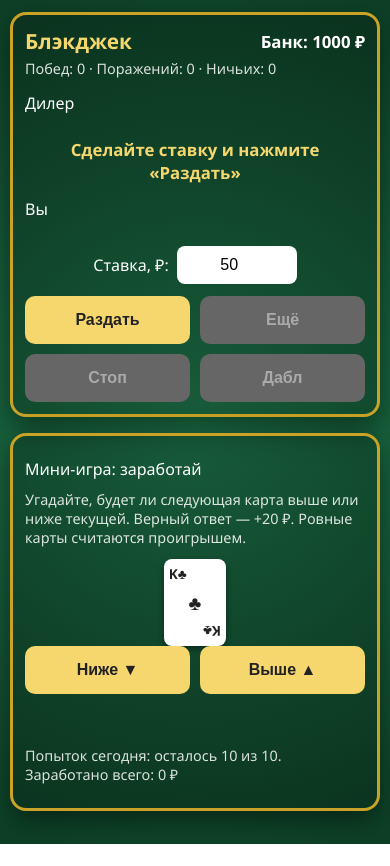
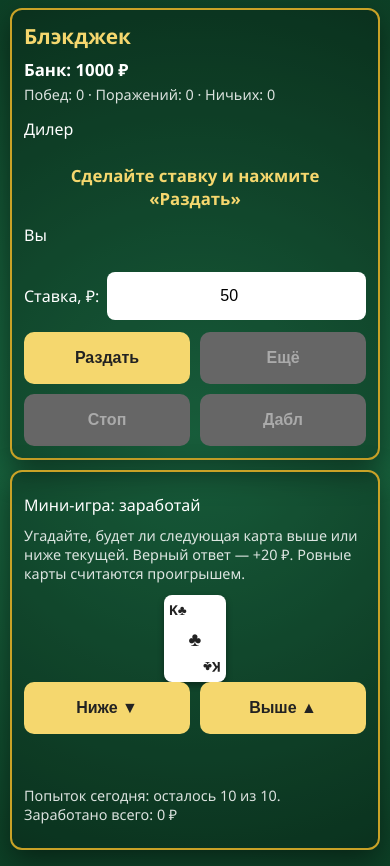
Before and after one commit to ScantFive/BlackJack, a plain HTML site: page index.html in a window 390 px wide. Before the commit the page ends 844 px from the top, so only its background shows below. Drawn offline with Linux system fonts and the light colour scheme.

Commit message:
feat: improve mobile layout and touch controls

```diff
--- a/style.css
+++ b/style.css
@@ -21,6 +21,7 @@ body {
            max(10px, env(safe-area-inset-right))
            max(16px, env(safe-area-inset-bottom))
            max(10px, env(safe-area-inset-left));
+  overscroll-behavior-y: contain;
 }
 
 .table,
@@ -163,10 +164,11 @@ h2 {
 input[type="number"] {
   width: 120px;
   padding: 10px;
-  font-size: 16px; /* 16px не даёт iOS масштабировать страницу при фокусе */
+  font-size: 16px;
   border-radius: 8px;
   border: none;
   text-align: center;
+  min-height: 48px;
 }
 
 .buttons {
@@ -211,30 +213,59 @@ button:disabled {
   grid-template-columns: 1fr 1fr;
 }
 
-/* Hover-эффекты только на устройствах с мышью */
 @media (hover: hover) {
   button:hover:not(:disabled) {
     background: #ffe48a;
     transform: translateY(-2px);
   }
+
   button.secondary:hover:not(:disabled) {
     background: #c9302c;
   }
 }
 
-/* Планшеты и телефоны */
 @media (max-width: 600px) {
+  body {
+    gap: 10px;
+    padding-top: max(8px, env(safe-area-inset-top));
+  }
+
   .table,
   .panel {
     padding: 12px;
+    border-width: 2px;
+    border-radius: 12px;
+  }
+
+  .top {
+    align-items: flex-start;
+  }
+
+  .bank {
+    width: 100%;
+  }
+
+  .bet-row {
+    width: 100%;
+  }
+
+  input[type="number"] {
+    flex: 1;
+    min-width: 0;
+    width: auto;
+  }
+
+  .buttons {
+    max-width: none;
+    grid-template-columns: repeat(2, 1fr);
+  }
+
+  button {
+    min-height: 52px;
   }
 
   .cards {
     gap: 6px;
-  }
-
-  .buttons {
-    grid-template-columns: repeat(2, 1fr);
   }
 
   .buttons button:last-child:nth-child(odd) {
@@ -242,22 +273,35 @@ button:disabled {
   }
 }
 
-/* Очень узкие экраны */
-@media (max-width: 360px) {
+@media (max-width: 380px) {
+  .table,
+  .panel {
+    padding: 10px;
+  }
+
+  .buttons {
+    gap: 8px;
+  }
+
   .card {
-    width: 50px;
+    width: 48px;
   }
 }
 
-/* Альбомная ориентация на телефоне: компактнее по высоте */
 @media (max-height: 500px) and (orientation: landscape) {
   body {
     gap: 10px;
   }
+
   .message {
     margin: 6px 0;
   }
+
   .controls {
     margin-top: 8px;
   }
+
+  .card {
+    width: 46px;
+  }
 }
```
